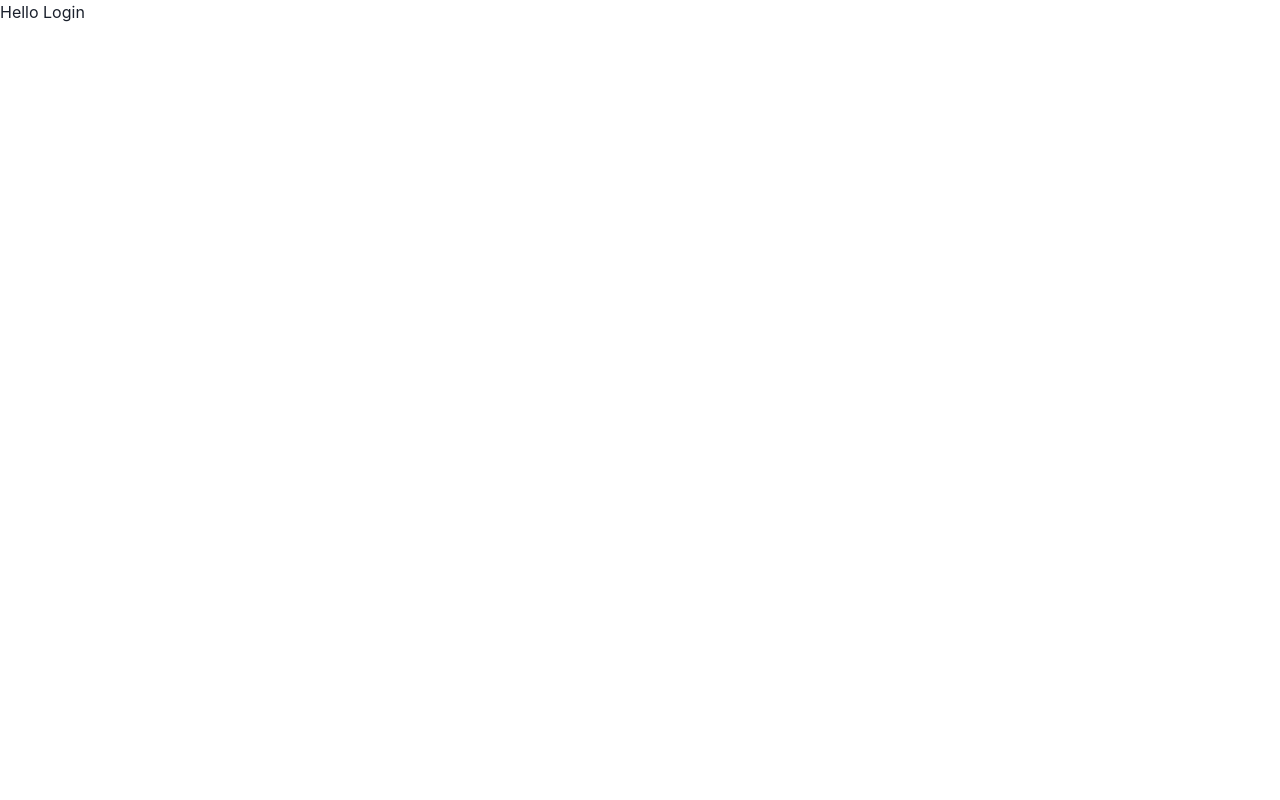
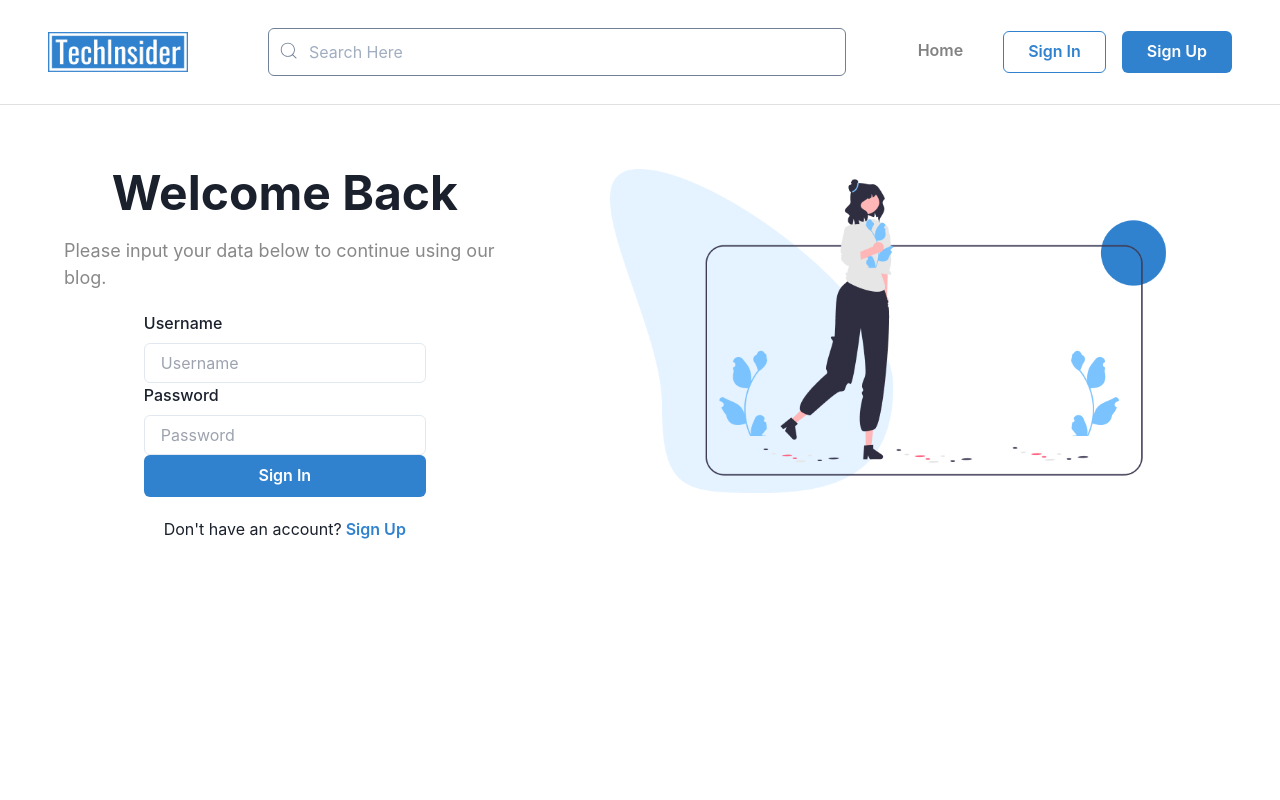
Before and after one commit to TaksaWibawa/tech-insider, a React (Vite) app: page /login in a window 1280 px wide. Shown: the top 800 px of the page. Built offline with nearby package versions, Linux system fonts and the light colour scheme.

Commit message:
feat(sign-in-page): finished slicing ui for sign in page

```diff
--- a/src/App.jsx
+++ b/src/App.jsx
@@ -1,6 +1,7 @@
 import { Route, Routes } from "react-router-dom";
 import { BaseLayout } from "./layouts";
 import RegisterPage from "./pages/register.page";
+import LoginPage from "./pages/login.page";
 
 function App() {
 	return (
@@ -11,7 +12,7 @@ function App() {
 			/>
 			<Route
 				path="/login"
-				element={<h1>Hello Login</h1>}
+				element={<LoginPage />}
 			/>
 			<Route
 				path="/register"
--- a/src/components/button/index.jsx
+++ b/src/components/button/index.jsx
@@ -7,7 +7,7 @@ export function ButtonBasic({ children, ...rest }) {
 			variant={"solid"}
 			bgColor={"transparent"}
 			color={"#828282"}
-			py={6}
+			py={5}
 			px={6}
 			rounded={"md"}
 			fontSize={{ base: "sm", lg: "md" }}
@@ -30,7 +30,7 @@ export function ButtonPrimary({ children, ...rest }) {
 			colorScheme="blue"
 			bg={"blue.500"}
 			border={"1px solid transparent"}
-			py={6}
+			py={5}
 			px={6}
 			rounded={"md"}
 			fontSize={{ base: "sm", lg: "md" }}
@@ -48,7 +48,7 @@ export function ButtonOutlinePrimary({ children, ...rest }) {
 			colorScheme="blue"
 			borderColor={"blue.500"}
 			color={"blue.500"}
-			py={6}
+			py={5}
 			px={6}
 			rounded={"md"}
 			fontSize={{ base: "sm", lg: "md" }}
--- /dev/null
+++ b/src/components/form/signin/index.jsx
@@ -0,0 +1,73 @@
+/* eslint-disable react/no-unescaped-entities */
+import {
+	FormControl,
+	FormErrorMessage,
+	FormLabel,
+	Input,
+} from "@chakra-ui/react";
+import { useForm } from "react-hook-form";
+import { ButtonPrimary } from "../../button";
+
+export function SignInForm() {
+	const {
+		handleSubmit,
+		register,
+		reset,
+		formState: { errors },
+	} = useForm();
+
+	function onSubmit(data) {
+		console.log(data);
+		reset();
+	}
+
+	return (
+		<form
+			onSubmit={handleSubmit(onSubmit)}
+			className="flex flex-col gap-8 w-full"
+		>
+			<FormControl isInvalid={errors.username}>
+				<FormLabel htmlFor="username">Username</FormLabel>
+				<Input
+					type="text"
+					id="username"
+					placeholder="Username"
+					{...register("username", {
+						required: "This field is required",
+						minLength: {
+							value: 6,
+						},
+					})}
+				/>
+				<FormErrorMessage>
+					{errors.username && errors.username.message}
+				</FormErrorMessage>
+			</FormControl>
+
+			<FormControl isInvalid={errors.password}>
+				<FormLabel htmlFor="password">Password</FormLabel>
+				<Input
+					type="password"
+					id="password"
+					placeholder="Password"
+					{...register("password", {
+						required: "This field is required",
+						minLength: {
+							value: 8,
+						},
+					})}
+				/>
+				<FormErrorMessage>
+					{errors.password && errors.password.message}
+				</FormErrorMessage>
+			</FormControl>
+
+			<ButtonPrimary
+				type="submit"
+				w={"full"}
+			>
+				Sign In
+			</ButtonPrimary>
+		</form>
+	);
+}
--- a/src/components/icons/index.jsx
+++ b/src/components/icons/index.jsx
@@ -2,6 +2,7 @@ import { Image } from "@chakra-ui/react";
 import Logo from "../../assets/logo.png";
 import LogoWhite from "../../assets/logo-white.png";
 import SignUp from "../../assets/signup-illustration.png";
+import SignIn from "../../assets/signin-illustration.png";
 
 export function BaseImage({ ...props }) {
 	return (
@@ -33,10 +34,10 @@ export function SignUpImage({ ...props }) {
 	);
 }
 
-export function SignInIcon({ ...props }) {
+export function SignInImage({ ...props }) {
 	return (
 		<Image
-			src="src/assets/logo-gray.svg"
+			src={SignIn}
 			alt="Sign In"
 			{...props}
 		/>
--- a/src/components/navbar/index.jsx
+++ b/src/components/navbar/index.jsx
@@ -85,7 +85,7 @@ export function Navbar() {
 						</Icon>
 					</Button>
 					<BaseImage
-						w={{ base: "100px", md: "150px" }}
+						w={{ base: "100px", md: "110px", lg: "140px" }}
 						h={"auto"}
 					/>
 					<SearchBar display={{ base: "none", md: "block" }} />
--- /dev/null
+++ b/src/pages/login.page.jsx
@@ -0,0 +1,74 @@
+/* eslint-disable react/no-unescaped-entities */
+import { BaseLayout, GridLayout } from "../layouts";
+import { Box, Button, GridItem, Heading, Text, VStack } from "@chakra-ui/react";
+import { NavLink } from "react-router-dom";
+import { SignInForm } from "../components/form/signin";
+import { SignInImage } from "../components/icons";
+
+function LoginPage() {
+	return (
+		<BaseLayout>
+			<GridLayout
+				templateColumns={{
+					base: "1fr",
+					lg: "1fr 1fr",
+					xl: "1fr 1fr 0.5fr",
+				}}
+				px={{ base: 2, xl: 10 }}
+			>
+				<GridItem
+					colSpan={1}
+					py={10}
+				>
+					<VStack spacing={5}>
+						<Heading
+							as="h1"
+							size={"2xl"}
+						>
+							Welcome Back
+						</Heading>
+						<Text
+							textAlign={{ base: "center", lg: "left" }}
+							fontSize={{ base: "md", lg: "lg" }}
+							color={"#888888"}
+						>
+							Please input your data below to continue using our blog.
+						</Text>
+						<SignInForm />
+						<Text fontSize={{ base: "xs", lg: "md" }}>
+							Don't have an account?
+							<NavLink to="/login">
+								<Button
+									color="blue.500"
+									variant="link"
+									fontSize={{ base: "xs", lg: "md" }}
+									ml={1}
+								>
+									Sign Up
+								</Button>
+							</NavLink>
+						</Text>
+					</VStack>
+				</GridItem>
+				<GridItem
+					colSpan={{ base: 1, lg: 1, xl: 2 }}
+					w={"full"}
+					h={"full"}
+					display={{ base: "none", lg: "flex" }}
+					justifyContent={"center"}
+					py={10}
+					pl={{ base: 0, xl: 20 }}
+				>
+					<Box>
+						<SignInImage
+							w={"full"}
+							h={"auto"}
+						/>
+					</Box>
+				</GridItem>
+			</GridLayout>
+		</BaseLayout>
+	);
+}
+
+export default LoginPage;
```
Also changed, not shown: src/assets/signin-illustration.png (added).
